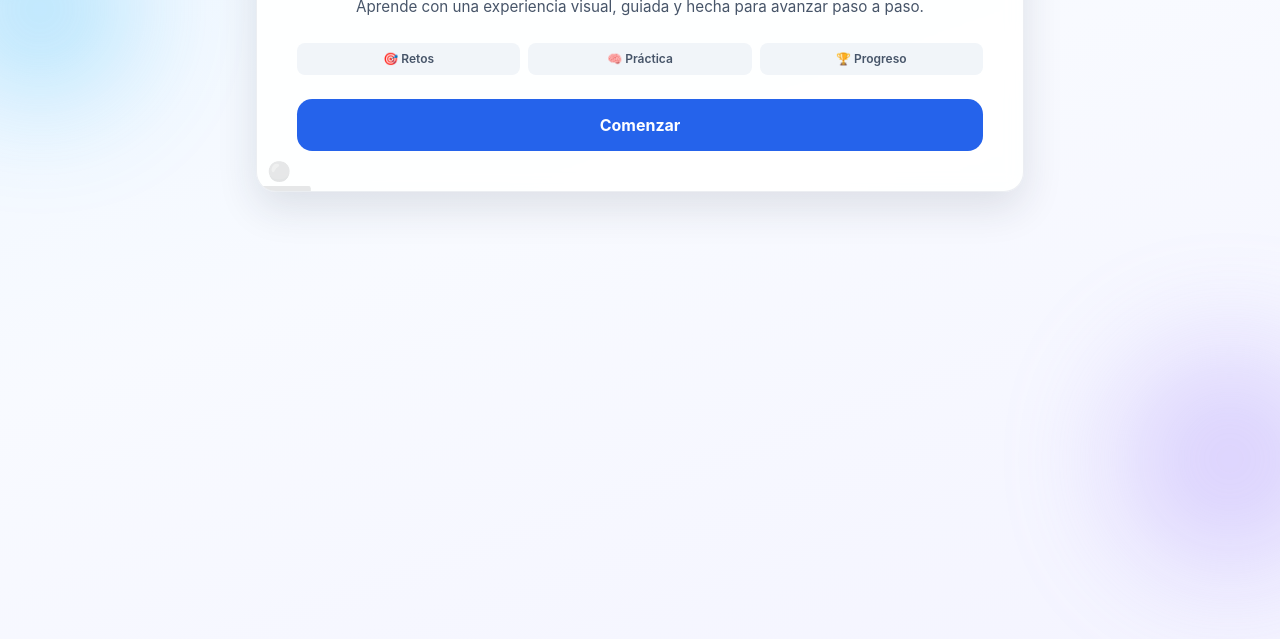
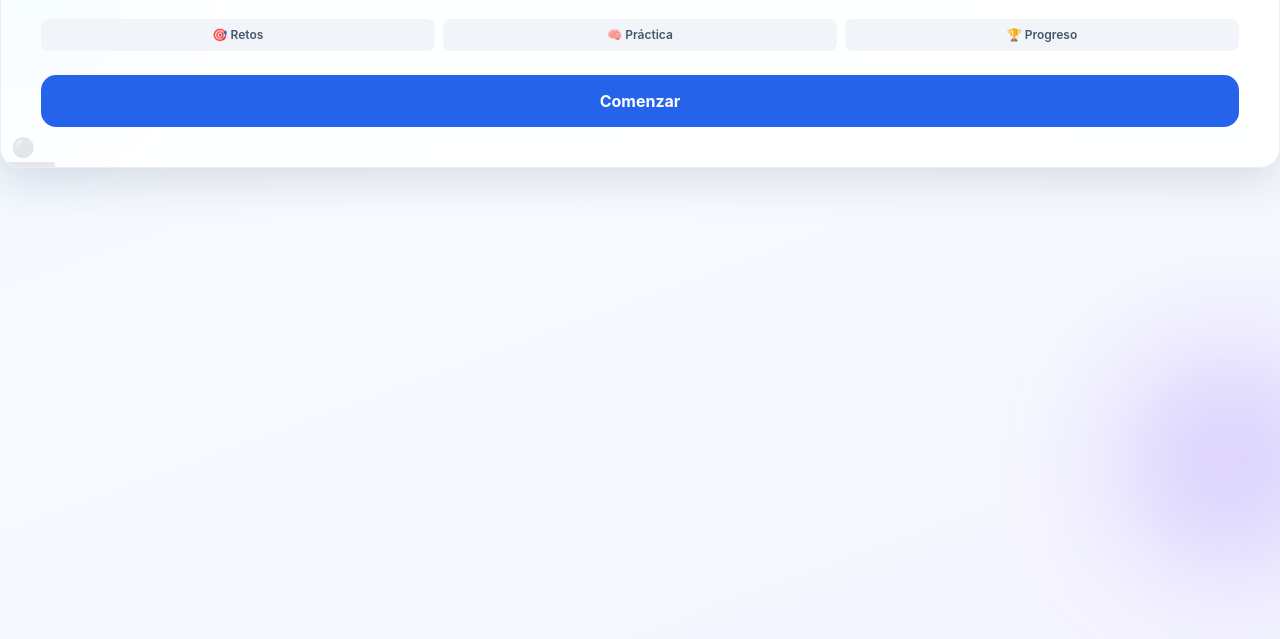
Before and after one commit to Pablojuk/UEEH_MATEMATICAS_3RO_BGU, a plain HTML site: page index.html in a window 1280 px wide. Shown: the part 161-800 px from the top of the page. Drawn offline with nearby package versions, Linux system fonts and the light colour scheme.

Commit message:
Rediseña estructura base para campus matematico cinematico

```diff
--- a/index.html
+++ b/index.html
@@ -3,8 +3,11 @@
   <head>
     <meta charset="UTF-8" />
     <meta name="viewport" content="width=device-width, initial-scale=1.0" />
-    <title>Matemáticas de Tercero de BGU</title>
+    <title>Campus Matemático Digital UEEH</title>
     <script src="https://cdn.tailwindcss.com"></script>
+    <link rel="preconnect" href="https://fonts.googleapis.com" />
+    <link rel="preconnect" href="https://fonts.gstatic.com" crossorigin />
+    <link href="https://fonts.googleapis.com/css2?family=Plus+Jakarta+Sans:wght@400;500;600;700;800;900&display=swap" rel="stylesheet" />
 
     <script>
       window.MathJax = {
@@ -21,9 +24,9 @@
 
     <link rel="stylesheet" href="./assets/css/styles.css" />
   </head>
-  <body class="app-bg text-slate-800">
-    <div class="app-shell min-h-screen px-4 py-6 sm:px-6">
-      <main id="app" class="mx-auto w-full max-w-3xl"></main>
+  <body class="app-bg text-slate-100">
+    <div class="app-shell min-h-screen">
+      <main id="app" class="w-full"></main>
     </div>
 
     <script type="module" src="./assets/js/main.js"></script>
```
